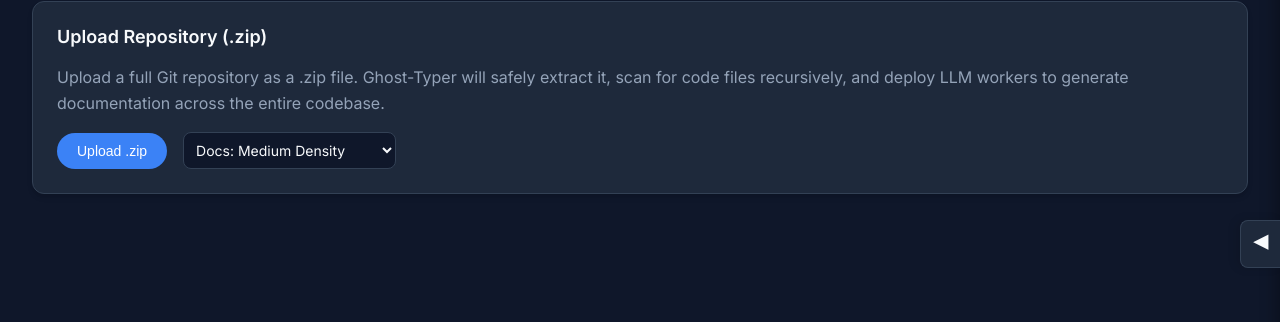
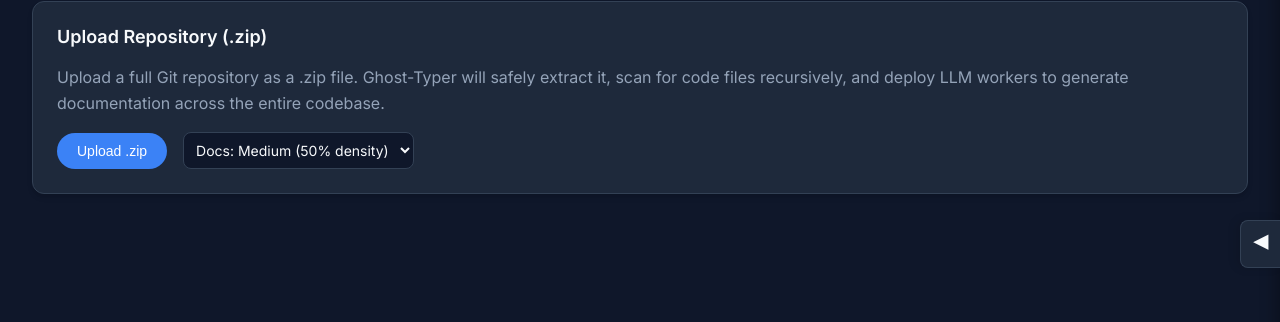
Before and after one commit to Shashwath-K/Python_auto_documenter, a FastAPI app: page /repo-mode in a window 1280 px wide. Shown: the part 187-509 px from the top of the page. Run offline with FastAPI, Linux system fonts and the light colour scheme; some libraries are stand-ins or nearby versions.

Commit message:
CI-02: all modes updated

```diff
--- a/app/templates/live_mode.html
+++ b/app/templates/live_mode.html
@@ -15,9 +15,9 @@
         <div class="status" id="serverStatus">Editor Ready</div>
         <div style="display: flex; gap: 1rem; align-items: center;">
             <select id="docLevelSelect" class="modal-input" style="width: auto; padding: 0.5rem; font-size: 0.875rem;">
-                <option value="minimum">Docs: Classes & Functions</option>
-                <option value="medium" selected>Docs: Medium Density</option>
-                <option value="maximum">Docs: Line-by-Line</option>
+                <option value="minimum">Docs: Low (30% density)</option>
+                <option value="medium" selected>Docs: Medium (50% density)</option>
+                <option value="maximum">Docs: High (100% density)</option>
             </select>
             <select id="langSelect" class="modal-input" style="width: auto; padding: 0.5rem; font-size: 0.875rem;"
                 onchange="updateEditorLanguage()">
--- a/app/templates/repo_mode.html
+++ b/app/templates/repo_mode.html
@@ -72,9 +72,9 @@
         <div style="display: flex; gap: 1rem; align-items: center;">
             <button onclick="document.getElementById('repoFileInput').click()" class="btn-primary">Upload .zip</button>
             <select id="repoDocLevel" class="modal-input" style="width: auto; padding: 0.5rem; font-size: 0.875rem;">
-                <option value="minimum">Docs: Classes & Functions</option>
-                <option value="medium" selected>Docs: Medium Density</option>
-                <option value="maximum">Docs: Line-by-Line</option>
+                <option value="minimum">Docs: Low (30% density)</option>
+                <option value="medium" selected>Docs: Medium (50% density)</option>
+                <option value="maximum">Docs: High (100% density)</option>
             </select>
         </div>
         <input type="file" id="repoFileInput" accept=".zip" style="display: none;">
--- a/app/templates/upload_mode.html
+++ b/app/templates/upload_mode.html
@@ -23,9 +23,9 @@
         <div style="display: flex; gap: 1rem; align-items: center;">
             <button onclick="document.getElementById('fileInput').click()" class="btn-primary">Upload File</button>
             <select id="docLevelSelect" class="modal-input" style="width: auto; padding: 0.5rem; font-size: 0.875rem;">
-                <option value="minimum">Docs: Classes & Functions</option>
-                <option value="medium" selected>Docs: Medium Density</option>
-                <option value="maximum">Docs: Line-by-Line</option>
+                <option value="minimum">Docs: Low (30% density)</option>
+                <option value="medium" selected>Docs: Medium (50% density)</option>
+                <option value="maximum">Docs: High (100% density)</option>
             </select>
             <button id="downloadBtn" onclick="downloadFile()" class="btn-primary"
                 style="display: none; background-color: var(--success); padding: 0.5rem 1rem;">Download File</button>
```
